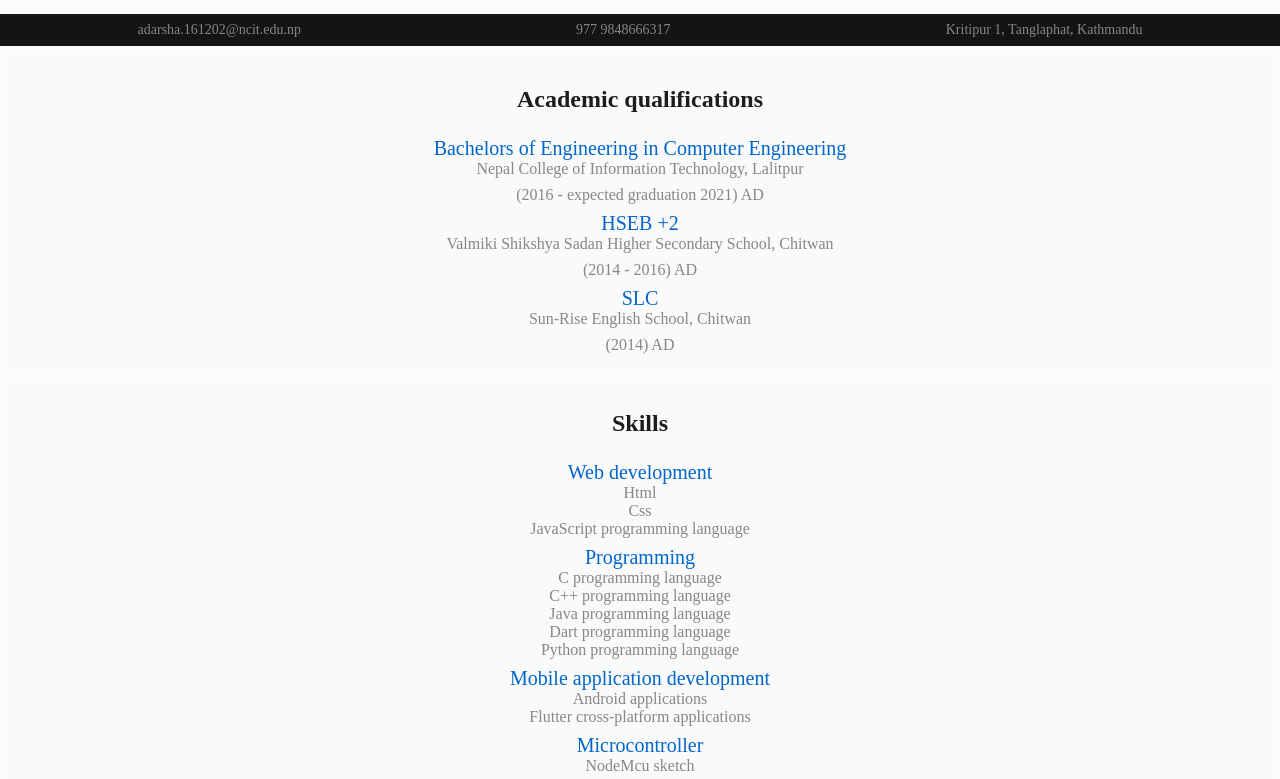
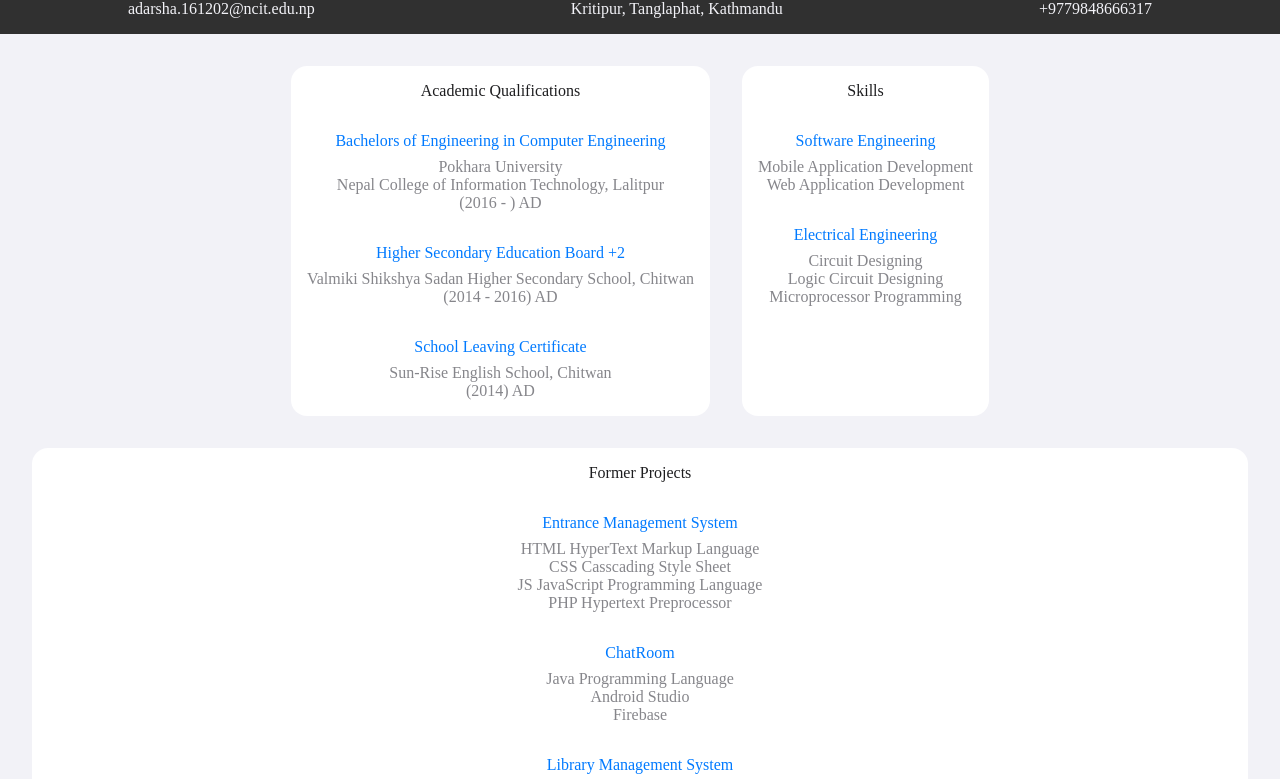
Before and after one commit to adarshasapkota/adarshasapkota.github.io, a plain HTML site: page index.html in a window 1280 px wide. Shown: the part 66-845 px from the top of the page. Drawn offline with Linux system fonts and the light colour scheme.

Commit message:
Updated UI.

```diff
--- a/index.html
+++ b/index.html
@@ -9,58 +9,77 @@
 </head>
 <body>
 	<header>
-		<h1 class="name">Adarsha Sapkota</h1>
+		<p class="name">Adarsha Sapkota</p>
 	</header>
 	<nav>
 		<ul class="navItems">
-		    <li><a href="#email">adarsha.161202@ncit.edu.np</a></li>
-		    <li><a href="#phone">977 9848666317</a></li>
-		    <li><a href="#address">Kritipur 1, Tanglaphat, Kathmandu</a></li>
+			<li><a href="#email"><p>adarsha.161202@ncit.edu.np</p></a></li>
+			<li><a href="#address"><p>Kritipur, Tanglaphat, Kathmandu</p></a></li>
+			<li><a href="#phone"><p>+9779848666317</p></a></li>
 		</ul>
 	</nav>
-    <div class="qualifications">
-        <p class="title">Academic qualifications</p>
-        <ul class="bachelors">
-            <li id="course">Bachelors of Engineering in Computer Engineering</li>
-            <li id="school">Nepal College of Information Technology, Lalitpur</li>
-            <li id="date">(2016 - expected graduation 2021) AD</li>
-        </ul>
-        <ul class="college">
-            <li id="course">HSEB +2</li>
-            <li id="school">Valmiki Shikshya Sadan Higher Secondary School, Chitwan</li>
-            <li id="date">(2014 - 2016) AD</li>
-        </ul>
-        <ul class="school">
-            <li id="course">SLC</li>
-            <li id="school">Sun-Rise English School, Chitwan</li>
-            <li id="date">(2014) AD</li>
-        </ul>
+    <div class="container">
+	    <div class="box" id="smallBox">
+		<p class="title">Academic Qualifications</p>
+		<ul>
+		    <li><p id="title">Bachelors of Engineering in Computer Engineering</p></li>
+		    <li>Pokhara University</li>
+		    <li>Nepal College of Information Technology, Lalitpur</li>
+		    <li>(2016 -  ) AD</li>
+		</ul>
+		<ul>
+		    <li><p id="title">Higher Secondary Education Board +2</p></li>
+		    <li>Valmiki Shikshya Sadan Higher Secondary School, Chitwan</li>
+		    <li>(2014 - 2016) AD</li>
+		</ul>
+		<ul>
+	           <li><p id="title">School Leaving Certificate</P></li>
+		    <li>Sun-Rise English School, Chitwan</li>
+		    <li>(2014) AD</li>
+		</ul>
+	    </div>
+	    <div class="box" id="smallBox">
+		<p class="title">Skills</p>
+		<ul>
+			<li><p id="title">Software Engineering</p></li>
+			<li>Mobile Application Development</li>
+			<li>Web Application Development</li>
+			<li><p id="title">Electrical Engineering</P></li>
+			<li>Circuit Designing</l>
+			<li>Logic Circuit Designing</li>
+			<li>Microprocessor Programming</li>
+	    </div>
     </div>
-    <div class="skills">
-        <p class="title">Skills</p>
-        <ul class="web_development">
-            <li id="skill_title">Web development</li>
-            <li id="skill">Html</li>
-            <li id="skill">Css</li>
-            <li id="skill">JavaScript programming language</li>
-        </ul>
-        <ul class="programming">
-            <li id="skill_title">Programming</li>
-            <li id="skill">C programming language</li>
-            <li id="skill">C++ programming language</li>
-            <li id="skill">Java programming language</li>
-            <li id="skill">Dart programming language</li>
-            <li id="skill">Python programming language</li>
-        </ul>
-        <ul class="mobile_application_development">
-            <li id="skill_title">Mobile application development</li>
-            <li id="skill">Android applications</li>
-            <li id="skill">Flutter cross-platform applications</li>
-        </ul>
-        <ul class="microcontroller">
-            <li id="skill_title">Microcontroller</li>
-            <li id="skill">NodeMcu sketch</li>
-        </ul>
+    <div class="box" id="bigBox">
+	<p class="title">Former Projects</p>
+	<ul>
+	    <li><p id="title">Entrance Management System</P></li>
+	    <li>HTML HyperText Markup Language</li>
+	    <li>CSS Casscading Style Sheet</li>
+	    <li>JS JavaScript Programming Language</li>
+	    <li>PHP Hypertext Preprocessor</li>
+	    <li><p id="title">ChatRoom</li>
+	    <li>Java Programming Language</li>
+	    <li>Android Studio</li>
+	    <li>Firebase</li>
+	    <li><p id="title">Library Management System</li>
+	    <li>ASP.NET Framework </li>
+	    <li><p id="title">SmartWater</li>
+	    <li>Java Programming Language</li>
+	    <li>Android Studio</li>
+	    <li>C Programming Language</li>
+	    <li>C++ Programming Language</li>
+	    <li>Microprocessor</li>
+	    <li>Electric Elements</li>
+	    <li>Logic Circuit</li>
+	    <li><p id="title">SecureVote</li>
+	    <li>Java Programming Language</li>
+	    <li>Android Studio</li>
+	    <li>Firebase</li>
+	</ul>
+    </div>
+    <div class="copyright">
+	    <p>Copyright &copy 2022 Adarsha Sapkota. All rights reserved.</p>
     </div>
 </body>
 </html>
--- a/style.css
+++ b/style.css
@@ -1,43 +1,36 @@
 body{
     margin: 0;
     padding: 0;
-    background-color: #fbfbfb;
+    background-color: #f2f2f7;
 }
 
-h1{
-    color: #1d1d1f;
-    font-size: 32px;
-    margin-left: 8px;
+.name{
+    color: #007aff;
+    text-align: center;
 }
 
 nav{
-    background-color: #141414;
-    color: #d0d0d0;
-    width: 100%;
+    background-color: #303030;
+    color: #f2f2f7;
+    padding: 0px;
 }
 
-.contact{
-	display: flex;
+ul{
+    margin: 0;
+    padding: 0;
 }
 
 .navItems{
     list-style-type: none;
     display: flex;
-    font-size: 14px;
-    font-weight: normal;
     overflow: hidden;
     justify-content: space-around;
 }
 
 li a{
     display: block;
-    color: #86868b;
+    color: #f2f2f7;
     text-decoration: none;
-    padding: 8px;
-}
-
-.contact li{
-    display: inline;
 }
 
 li{
@@ -46,33 +39,38 @@ li{
 }
 
 .title{
-    font-weight: bold;
-    font-size: 24px;
     color: #1d1d1f;
+    margin: 0px;
 }
 
-ul{
-    margin: 0;
-    padding: 0;
+
+.box{
+    background-color: #ffffff;
+    text-align: center;
+    color: #d0d0d0;
+    padding: 16px;
+    border-radius: 16px;
 }
 
-.qualifications, .skills{
-    background-color: #fafafa;
-    text-align: center;
-    color: #d0d0d0;
-    padding: 8px;
-    margin: 8px;
+li #title{
+	color: #007aff;
+	margin: 32px 0px 8px 0px;
 }
 
-#date{
-    margin: 8px;
+.container{
+	display: flex;
+	justify-content: center;
+	margin-top: 32px;
+	margin-left: 32px;
 }
 
-#course, #skill_title{
-    color: #06c;
-    font-size: 20px;
+#smallBox{
+	margin-right: 32px;
 }
 
-.programming, .mobile_application_development, .microcontroller{
-    margin-top: 8px;
+#bigBox{
+	margin: 32px;
 }
+.copyright{
+	text-align: center;
+}
```
